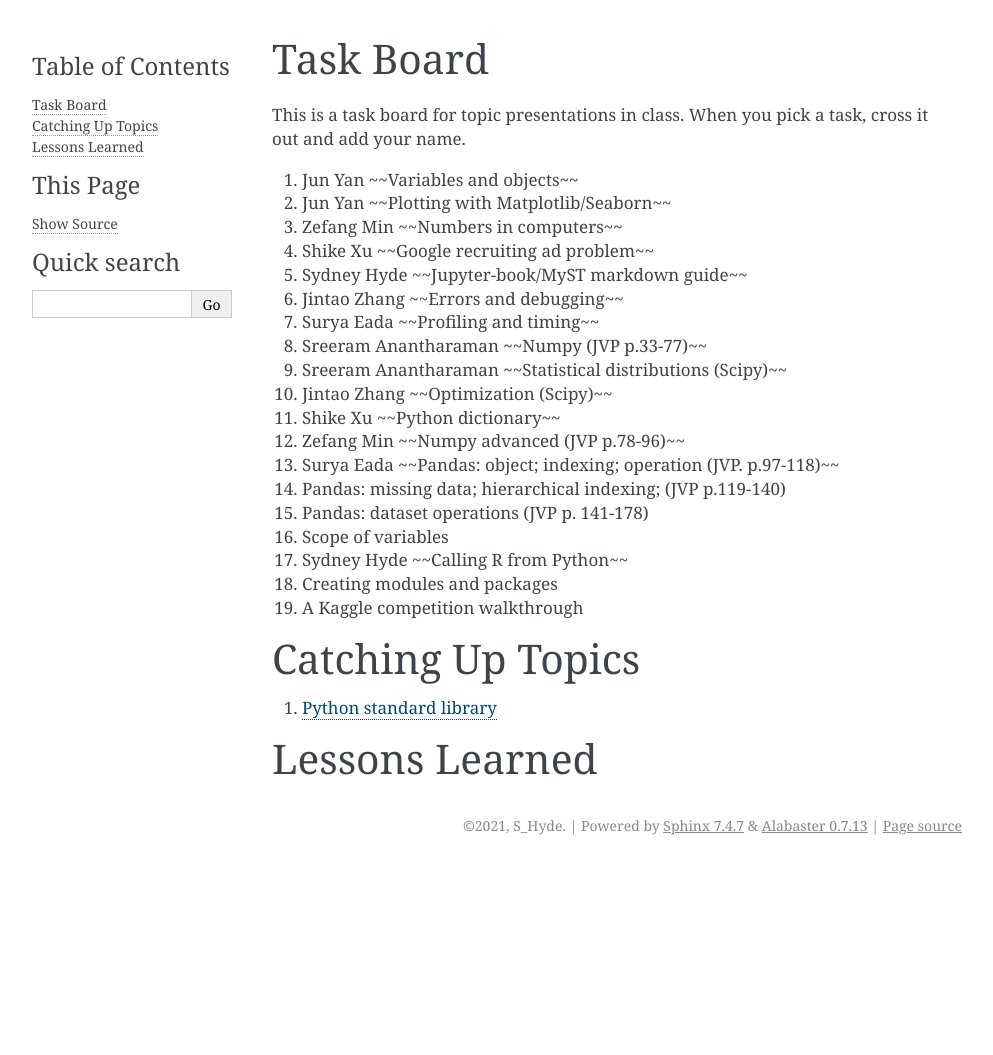
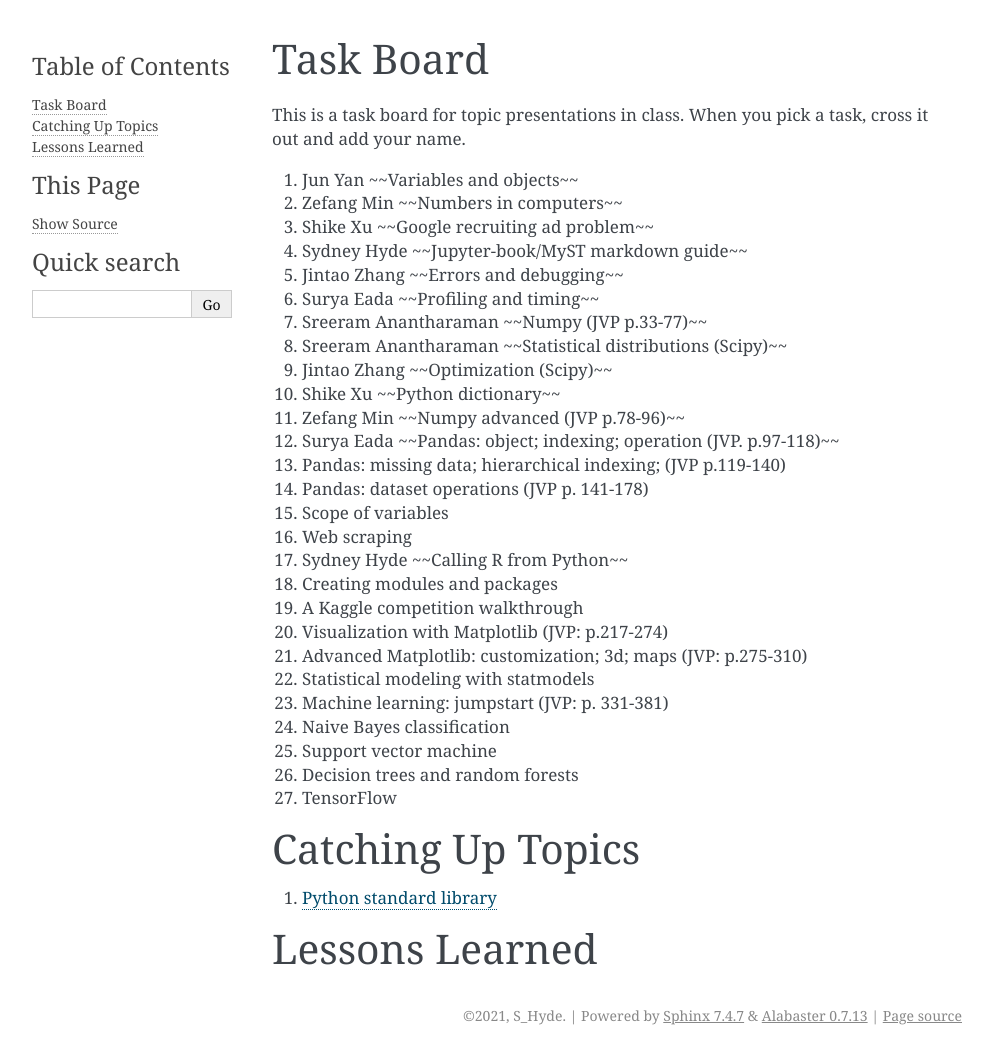
Before and after one commit to jun-yan/ids, a Sphinx documentation site: the page built from notes/docs/tasks.md, in a window 1280 px wide. Shown: the whole page, without its empty margins (148-1141 px from the left). Built offline with Sphinx 7.4.7, drawn with Linux system fonts in a browser that asks for light colours; before the commit the page ends 900 px from its top, so only the background shows below that.

Commit message:
more tasks on data processing and machine learning

```diff
--- a/notes/docs/tasks.md
+++ b/notes/docs/tasks.md
@@ -16,7 +16,6 @@ When you pick a task, cross it out and add your name.
 
 
 1. Jun Yan ~~Variables and objects~~
-1. Jun Yan ~~Plotting with Matplotlib/Seaborn~~
 1. Zefang Min ~~Numbers in computers~~
 1. Shike Xu ~~Google recruiting ad problem~~
 1. Sydney Hyde ~~Jupyter-book/MyST markdown guide~~
@@ -31,9 +30,18 @@ When you pick a task, cross it out and add your name.
 1. Pandas: missing data; hierarchical indexing; (JVP p.119-140)
 1. Pandas: dataset operations (JVP p. 141-178)
 1. Scope of variables
+1. Web scraping
 1. Sydney Hyde ~~Calling R from Python~~
 1. Creating modules and packages
 1. A Kaggle competition walkthrough
+1. Visualization with Matplotlib (JVP: p.217-274)
+1. Advanced Matplotlib: customization; 3d; maps (JVP: p.275-310)
+1. Statistical modeling with statmodels
+1. Machine learning: jumpstart (JVP: p. 331-381)
+1. Naive Bayes classification
+1. Support vector machine
+1. Decision trees and random forests
+1. TensorFlow
 
 
 # Catching Up Topics
```
